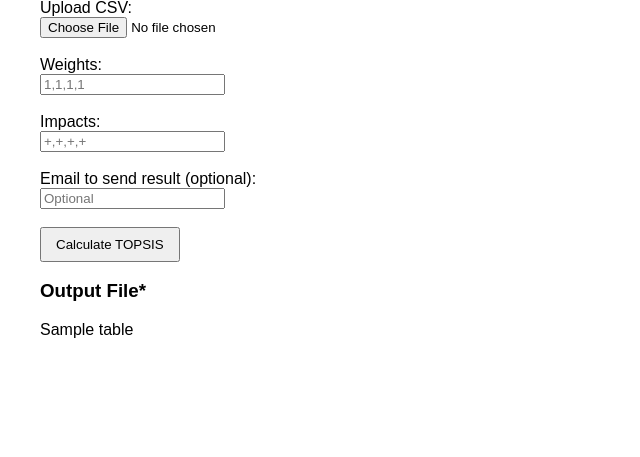
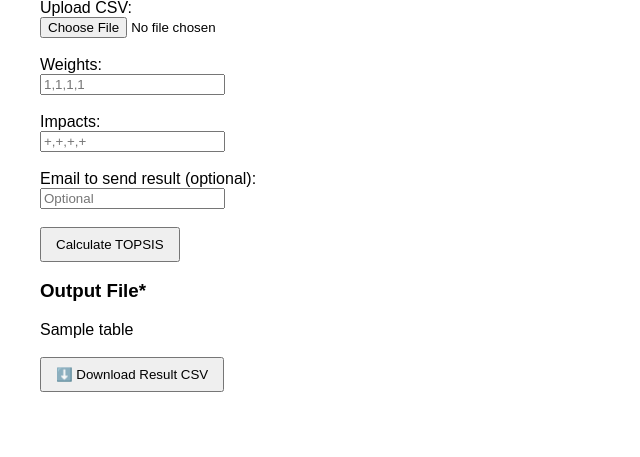
Before and after one commit to RakshitaGarg745/topsis-flask-app, a Flask app: template templates/index.html in a window 1280 px wide. Shown: the part 306-763 px from the top of the page, without its empty margins (0-640 px from the left). Run offline with Flask 3, Linux system fonts and the light colour scheme; the template is opened without the code that fills it: most values are stand-ins (such as "Sample title", 1, 10 or a date in 2020).

```diff
--- a/app.py
+++ b/app.py
@@ -95,5 +95,15 @@ def download_sample():
         path="sample.csv",
         as_attachment=True
     )
+from flask import send_file
+
+@app.route("/download-result")
+def download_result():
+    return send_file(
+        "output/topsis_result.csv",
+        as_attachment=True
+    )
+
+
 if __name__ == "__main__":
     app.run(host="0.0.0.0", port=5000)
--- a/templates/index.html
+++ b/templates/index.html
@@ -83,7 +83,14 @@
 {% if table %}
 <h3>Output File*</h3>
 {{ table | safe }}
+
+<br><br>
+
+<a href="/download-result">
+    <button type="button">⬇️ Download Result CSV</button>
+</a>
 {% endif %}
+
 
 </body>
 </html>
```
